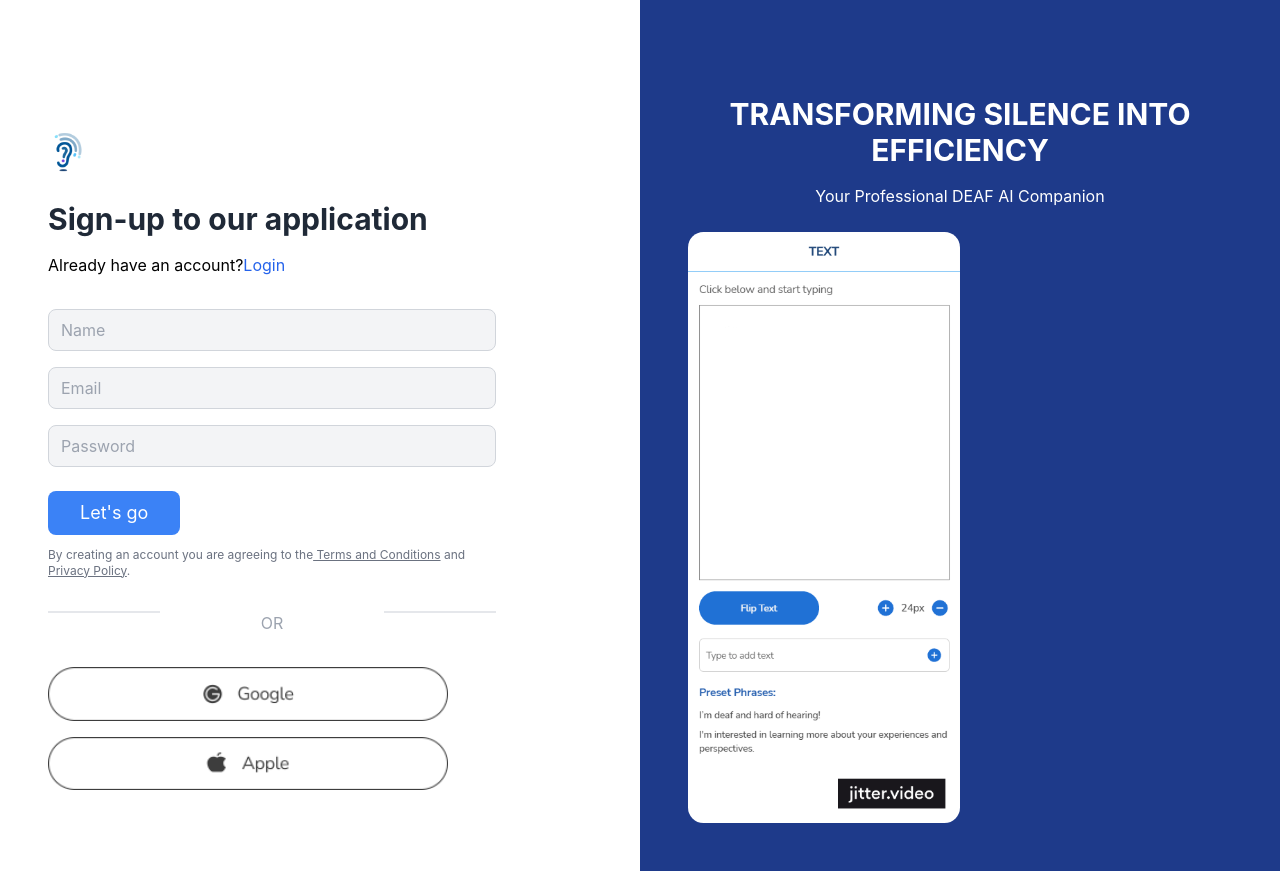
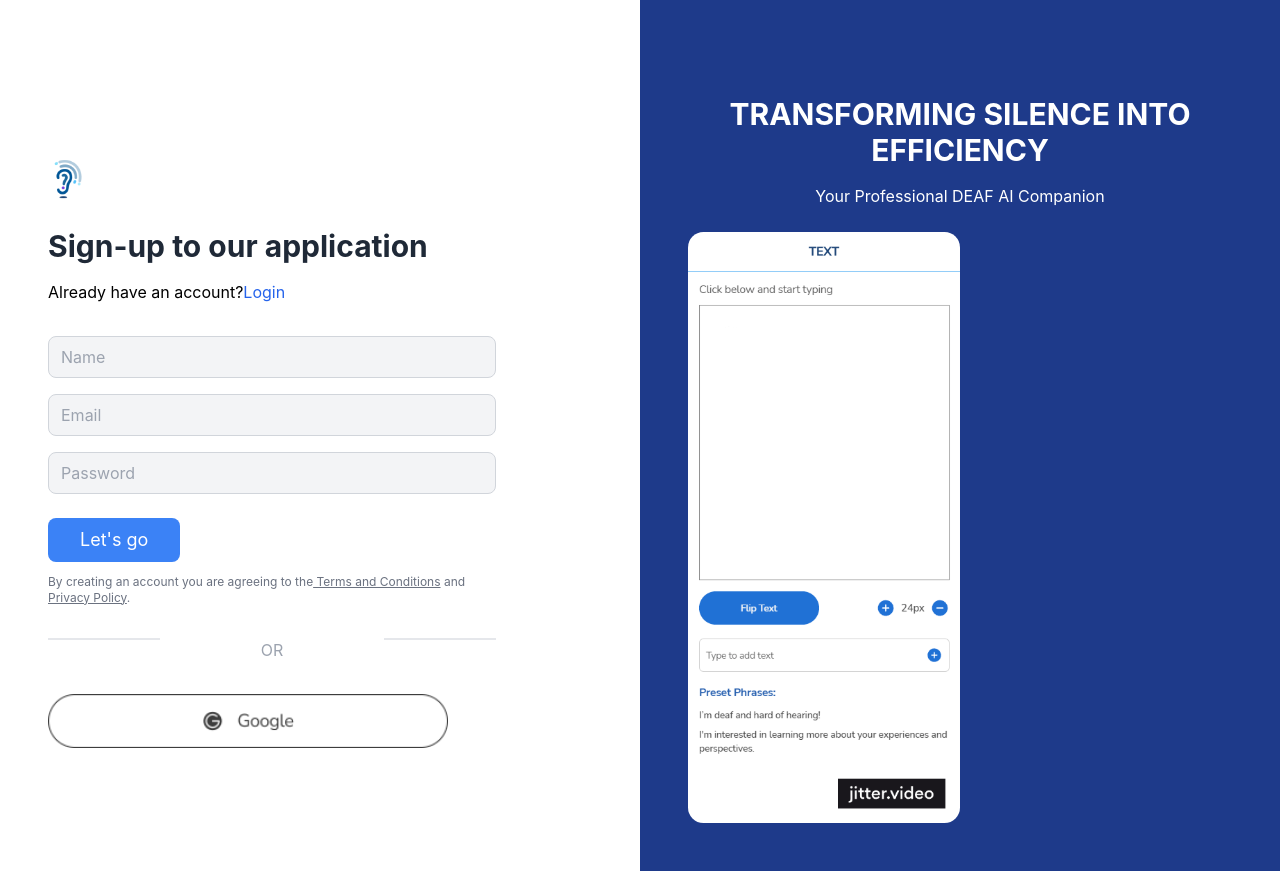
Before and after one commit to anaikarsaad/beaware, a React (Create React App) app: page /signup in a window 1280 px wide. Built offline with nearby package versions, Linux system fonts and the light colour scheme.

Commit message:
google-logo
removed apple sign up and logo and in both signup page and login page and added google signup in login page

```diff
--- a/src/pages/Sign-up-page.tsx
+++ b/src/pages/Sign-up-page.tsx
@@ -4,8 +4,7 @@ import { app } from '../firebase'; // Ensure you have this Firebase configuratio
 import LogoImage from '../images/Logo.png'; // Update with your actual path
 import MainImage from '../images/Unnamed-file 1.svg'; // Update with your actual path
 import GoogleLogo from '../images/google-logo.png'; // Add your Google logo SVG path
-import AppleLogo from '../images/apple-logo.png';
-import { getAuth, createUserWithEmailAndPassword, GoogleAuthProvider, signInWithPopup, OAuthProvider } from 'firebase/auth';
+import { getAuth, createUserWithEmailAndPassword, GoogleAuthProvider, signInWithPopup } from 'firebase/auth';
 
 
 const SignUpPage: React.FC = () => {
@@ -40,19 +39,7 @@ const SignUpPage: React.FC = () => {
     }
   };
 
-  const handleAppleSignup = async () => {
-    const auth = getAuth(app);
-    const provider = new OAuthProvider('apple.com');
 
-    try {
-      const result = await signInWithPopup(auth, provider);
-      // Signed in
-      console.log(result.user);
-      navigate('/onboarding'); // Or your success route
-    } catch (error) {
-      console.error(error);
-    }
-  };
   const handleSubmit = async (e: React.FormEvent<HTMLFormElement>) => {
     e.preventDefault();
     const auth = getAuth(app);
@@ -144,9 +131,7 @@ const SignUpPage: React.FC = () => {
         <button onClick={handleGoogleSignup} className="w-full mb-4">
           <img src={GoogleLogo} alt="Sign up with Google" className="w-full" />
         </button>
-        <button onClick={handleAppleSignup} className="w-full">
-          <img src={AppleLogo} alt="Sign up with Apple" className="w-full" />
-        </button>
+
       </div>
       </div>
 
--- a/src/pages/login-page.tsx
+++ b/src/pages/login-page.tsx
@@ -1,8 +1,13 @@
 import React, { useState } from 'react';
 import { useNavigate } from 'react-router-dom';
-import { getAuth, signInWithEmailAndPassword } from 'firebase/auth';
+import { getAuth, GoogleAuthProvider, signInWithPopup } from 'firebase/auth';
 import LogoImage from '../images/Logo.png'; // Update with your actual path
 import MainImage from '../images/Unnamed-file 1.svg'; // Update with your actual path
+import GoogleLogo from '../images/google-logo.png'; // Add your Google logo SVG path
+import { app } from '../firebase'; // Ensure you have this Firebase configuration file
+import { signInWithEmailAndPassword } from 'firebase/auth';
+
+
 
 const LoginPage: React.FC = () => {
   const [loginData, setLoginData] = useState({
@@ -21,7 +26,7 @@ const LoginPage: React.FC = () => {
     const auth = getAuth();
 
     try {
-      await signInWithEmailAndPassword(auth, loginData.email, loginData.password);
+      await signInWithEmailAndPassword(auth, loginData.email, loginData.password); // Use signInWithEmailAndPassword
       console.log('Login successful');
       navigate('/onboarding');
     } catch (error: any) {
@@ -29,11 +34,26 @@ const LoginPage: React.FC = () => {
     }
   };
 
+  const handleGoogleSignup = async () => {
+    const auth = getAuth(app);
+    const provider = new GoogleAuthProvider();
+
+    try {
+      const result = await signInWithPopup(auth, provider);
+      // This gives you a Google Access Token. You can use it to access the Google API.
+      console.log(result.user);
+      navigate('/onboarding'); // Or your success route
+    } catch (error) {
+      console.error(error);
+    }
+  };
+
+
   return (
     <div className="flex flex-col lg:flex-row min-h-screen items-center justify-center">
       {/* Left Column */}
       <div className="w-full lg:w-1/2 flex flex-col justify-center items-center px-6 lg:px-12">
-      <img src={LogoImage} alt="Logo" className="h-12 mb-6" />
+        <img src={LogoImage} alt="Logo" className="h-12 mb-6" />
         <h1 className="text-2xl lg:text-3xl font-bold text-gray-800 mb-4">Login to your account</h1>
         <p className="mb-8">Don't have an account?
           <a href="/signup" className="text-blue-600 hover:underline">Sign up</a>
@@ -73,6 +93,14 @@ const LoginPage: React.FC = () => {
             Login
           </button>
         </form>
+
+        <div className="flex flex-col justify-between  w-full max-w-xs mt-8 items-center" style={{ width: '25rem', maxWidth: '100%' }}>
+          <button onClick={handleGoogleSignup} className="w-full mb-4">
+            <img src={GoogleLogo} alt="Sign up with Google" className="w-full" />
+          </button>
+
+        </div>
+
       </div>
 
       {/* Right Column */}
```
